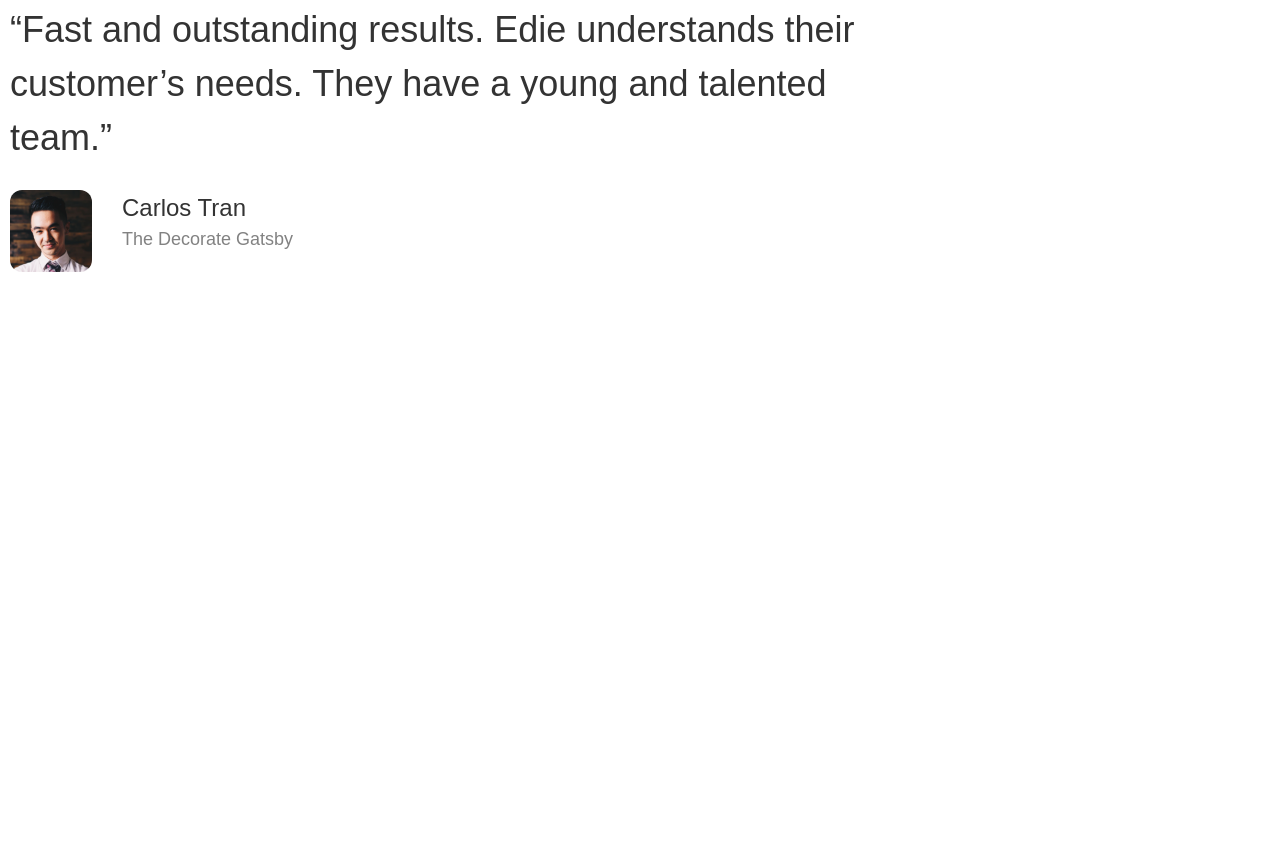
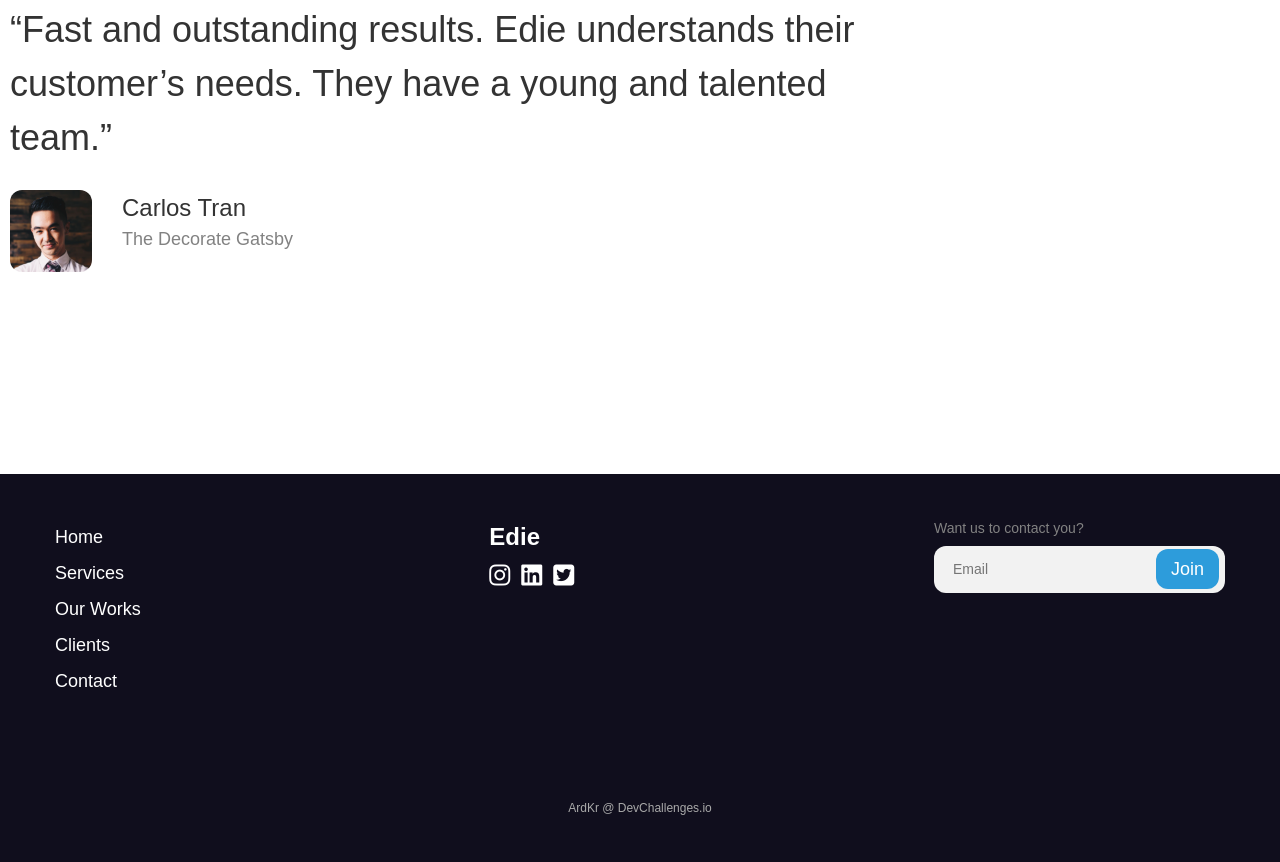
Before and after one commit to rahul72parihar/advanced-homepage, a website built with webpack: page src/index.html in a window 1280 px wide. Shown: the part 4834-5696 px from the top of the page. Before the commit the page ends 5308 px from the top, so only its background shows below. Built offline with nearby package versions, Linux system fonts and the light colour scheme.

Commit message:
Add footer

```diff
--- a/src/assets/scss/_global.scss
+++ b/src/assets/scss/_global.scss
@@ -8,6 +8,7 @@ html {
   font-size: font-size("base");
   font-family: $font-family;
   font-weight: font-weight("regular");
+  scroll-behavior: smooth;
 }
 
 ul {
--- /dev/null
+++ b/src/assets/scss/sections/_footer.scss
@@ -0,0 +1,69 @@
+.footer {
+  background-color: color("theme");
+  padding: 45px;
+
+  .small-container {
+    display: flex;
+    flex-direction: column;
+
+    @include medium-device {
+      flex-direction: row;
+      justify-content: space-between;
+    }
+
+    .social-media {
+      margin-top: 65px;
+
+      @include medium-device {
+        margin-top: 0;
+      }
+
+      .logo {
+        color: color("white");
+      }
+
+      .icons {
+        display: flex;
+        margin-top: 8px;
+
+        div {
+          color: color("white");
+          font-size: 2.4rem;
+          margin-right: 11px;
+          cursor: pointer;
+        }
+      }
+    }
+
+    .footer-nav {
+      ul {
+        li {
+          a {
+            color: color("white");
+            font-size: font-size("medium");
+            line-height: 3.6rem;
+          }
+        }
+      }
+    }
+
+    .contact {
+      margin-top: 65px;
+
+      @include medium-device {
+        margin-top: 0;
+      }
+    }
+  }
+
+  .copyright {
+    width: 100%;
+    text-align: center;
+    margin-top: 100px;
+
+    a {
+      color: color("gray-light");
+      text-decoration: none;
+    }
+  }
+}
--- a/src/assets/scss/sections/_sections.scss
+++ b/src/assets/scss/sections/_sections.scss
@@ -5,3 +5,4 @@
 @import "projects";
 @import "teams";
 @import "feedbacks";
+@import "footer";
--- a/src/index.html
+++ b/src/index.html
@@ -26,23 +26,23 @@
         <nav>
             <ul class="nav-list">
                 <li class="nav-item">
-                    <a class="nav-link" href="#">Home</a>
+                    <a class="nav-link" href="#home">Home</a>
                 </li>
 
                 <li class="nav-item">
-                    <a class="nav-link" href="#">Services</a>
+                    <a class="nav-link" href="#services">Services</a>
                 </li>
 
                 <li class="nav-item">
-                    <a class="nav-link" href="#">Our Works</a>
+                    <a class="nav-link" href="#works">Our Works</a>
                 </li>
 
                 <li class="nav-item">
-                    <a class="nav-link" href="#">Clients</a>
+                    <a class="nav-link" href="#clients">Clients</a>
                 </li>
 
                 <li class="nav-item">
-                    <a class="nav-link" href="#">Contact</a>
+                    <a class="nav-link" href="#contact">Contact</a>
                 </li>
             </ul>
         </nav>
@@ -51,7 +51,7 @@
 
     <main>
 
-        <section class="hero">
+        <section class="hero" id="home">
             <div class="container">
                 <a class="link">Unhappy with your website? </a>
 
@@ -89,7 +89,7 @@
 
         </section>
 
-        <section class="services">
+        <section class="services" id="services">
 
             <div class="small-container">
                 <h1 class="heading">
@@ -165,7 +165,7 @@
         </section>
 
 
-        <section class="projects">
+        <section class="projects" id="works">
 
             <div class="small-container">
 
@@ -290,7 +290,7 @@
             </div>
         </section>
 
-        <section class="feedbacks">
+        <section class="feedbacks" id="clients">
 
             <div class="small-container">
                 <div class="feedback">
@@ -322,6 +322,77 @@
 
     </main>
 
+    <footer class="footer" id="contact">
+
+        <div class="small-container">
+            <div class="footer-nav">
+                <ul>
+                    <li>
+                        <a href="#home">Home</a>
+                    </li>
+
+                    <li>
+                        <a href="#services">Services</a>
+                    </li>
+
+                    <li>
+                        <a href="#works">Our Works</a>
+                    </li>
+
+                    <li>
+                        <a href="#clients">Clients</a>
+                    </li>
+
+                    <li>
+                        <a href="#contact">Contact</a>
+                    </li>
+                </ul>
+            </div>
+
+            <div class="social-media">
+                <h1 class="logo">
+                    Edie
+                </h1>
+
+                <div class="icons">
+                    <div>
+                        <i class="fab fa-instagram"></i>
+                    </div>
+
+                    <div>
+                        <i class="fab fa-linkedin"></i>
+                    </div>
+
+                    <div>
+                        <i class="fab fa-twitter-square"></i>
+                    </div>
+                </div>
+
+            </div>
+
+            <div class="contact">
+                <p class="small-text">
+                    Want us to contact you?
+                </p>
+
+                <div class="input-group">
+                    <input type="text" placeholder="Email" class="input">
+
+                    <button class="button-primary">Join</button>
+                </div>
+            </div>
+
+        </div>
+
+        <div class="copyright">
+            <div class="paragraph">
+                <a href="https://github.com/ArdKr">ArdKr @ DevChallenges.io</a>
+            </div>
+        </div>
+
+    </footer>
+
+    <script src="https://kit.fontawesome.com/b6f05b475c.js"></script>
 </body>
 
 </html>
```
